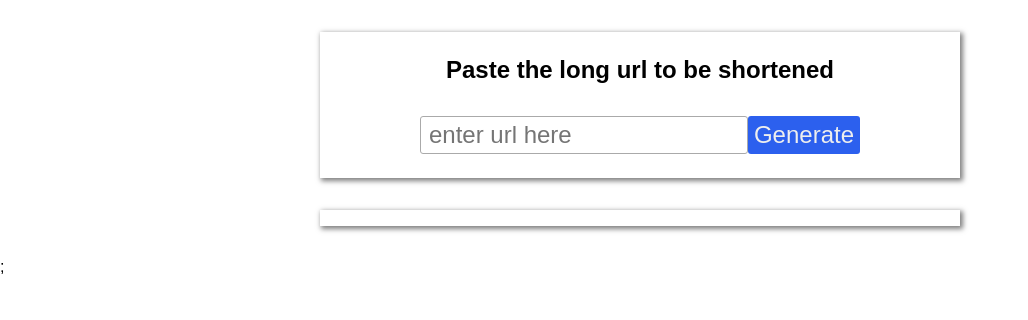
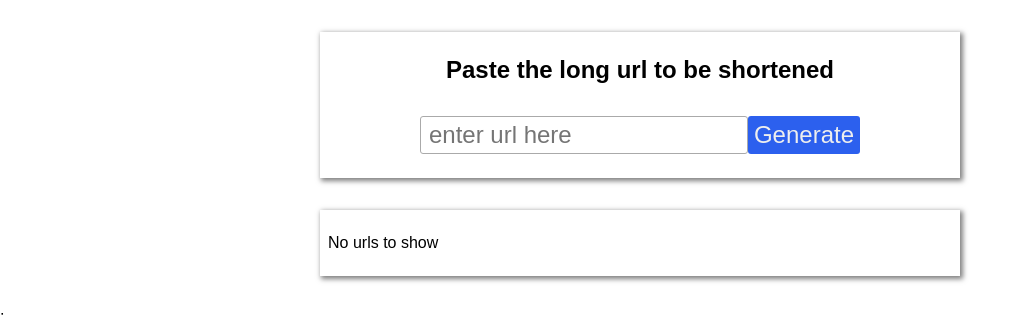
Before and after one commit to sadman59m/url-shortener, a React (Vite) app: page / in a window 1280 px wide. Shown: the top 320 px of the page, without its empty margins (0-1028 px from the left). Built offline with nearby package versions, Linux system fonts and the light colour scheme.

Commit message:
fixed minor bug

```diff
--- a/src/App.jsx
+++ b/src/App.jsx
@@ -2,11 +2,13 @@ import { createBrowserRouter, RouterProvider } from "react-router-dom";
 
 import "./App.css";
 import HomePage from "./pages/Home";
+import ErrorPage from "./pages/ErrorPage";
 
 const router = createBrowserRouter([
   {
     path: "/",
     element: <HomePage />,
+    errorElement: <ErrorPage />,
   },
 ]);
 
--- a/src/components/NewUrlForm.jsx
+++ b/src/components/NewUrlForm.jsx
@@ -19,7 +19,7 @@ const NewForm = () => {
     }
     const uuid = uuidv4();
     const newUrlItem = {
-      shortUrl: "www.shrurl.sd/" + uuid,
+      shortUrl: "http://127.0.0.1:5173/" + uuid,
       longUrl: enteredLongUrl,
       id: uuid,
     };
--- a/src/components/UrlsList.jsx
+++ b/src/components/UrlsList.jsx
@@ -31,7 +31,7 @@ const UrlsList = () => {
             ))}
           </ul>
         )}
-        {urlList.length <= 0 && <p>No urls to show</p>}
+        {urlList.items.length === 0 && <p>No urls to show</p>}
       </Card>
     </div>
   );
--- /dev/null
+++ b/src/pages/ErrorPage.jsx
@@ -0,0 +1,5 @@
+const ErrorPage = () => {
+  return <h1>Something Went Wrong. Try again later</h1>;
+};
+
+export default ErrorPage;
```
